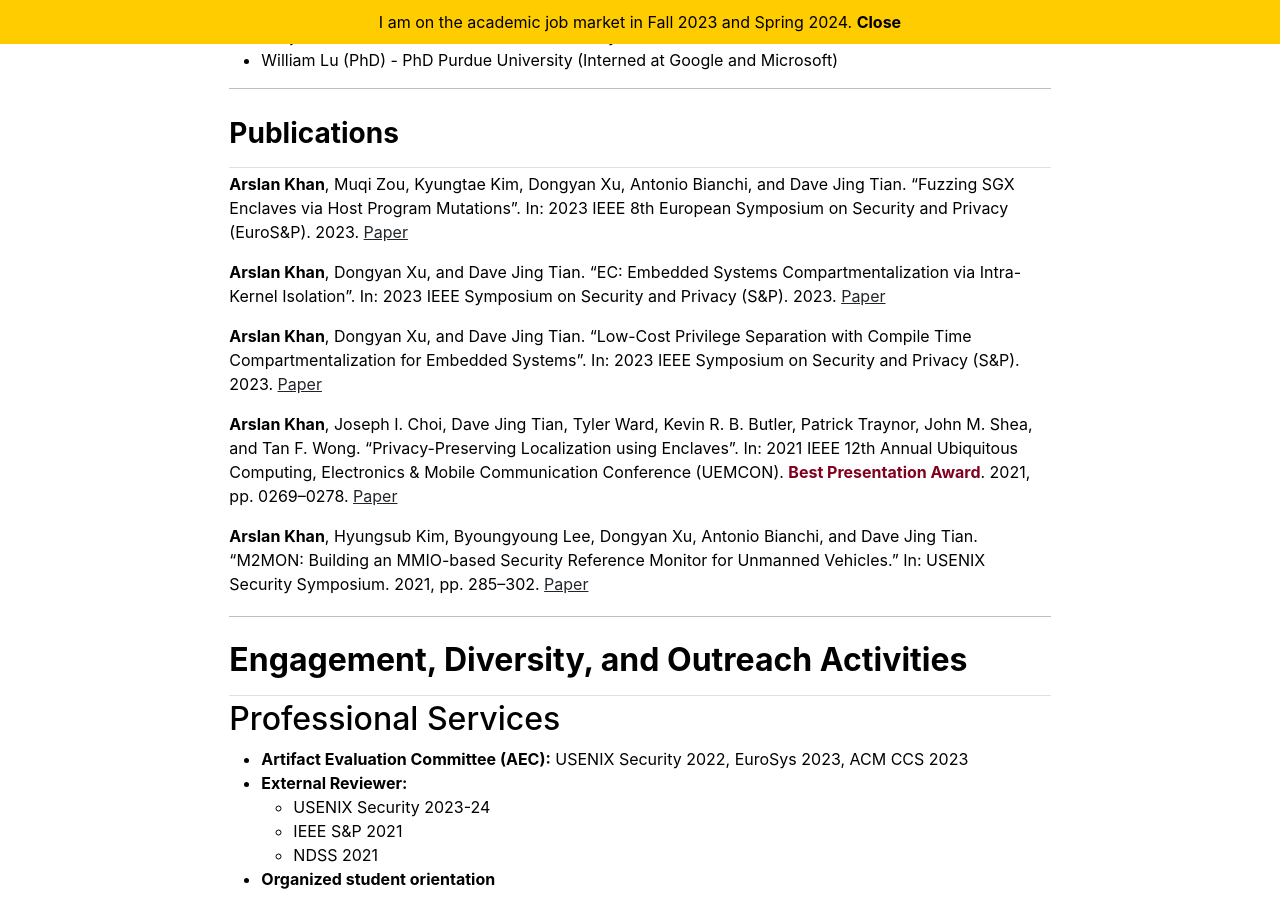
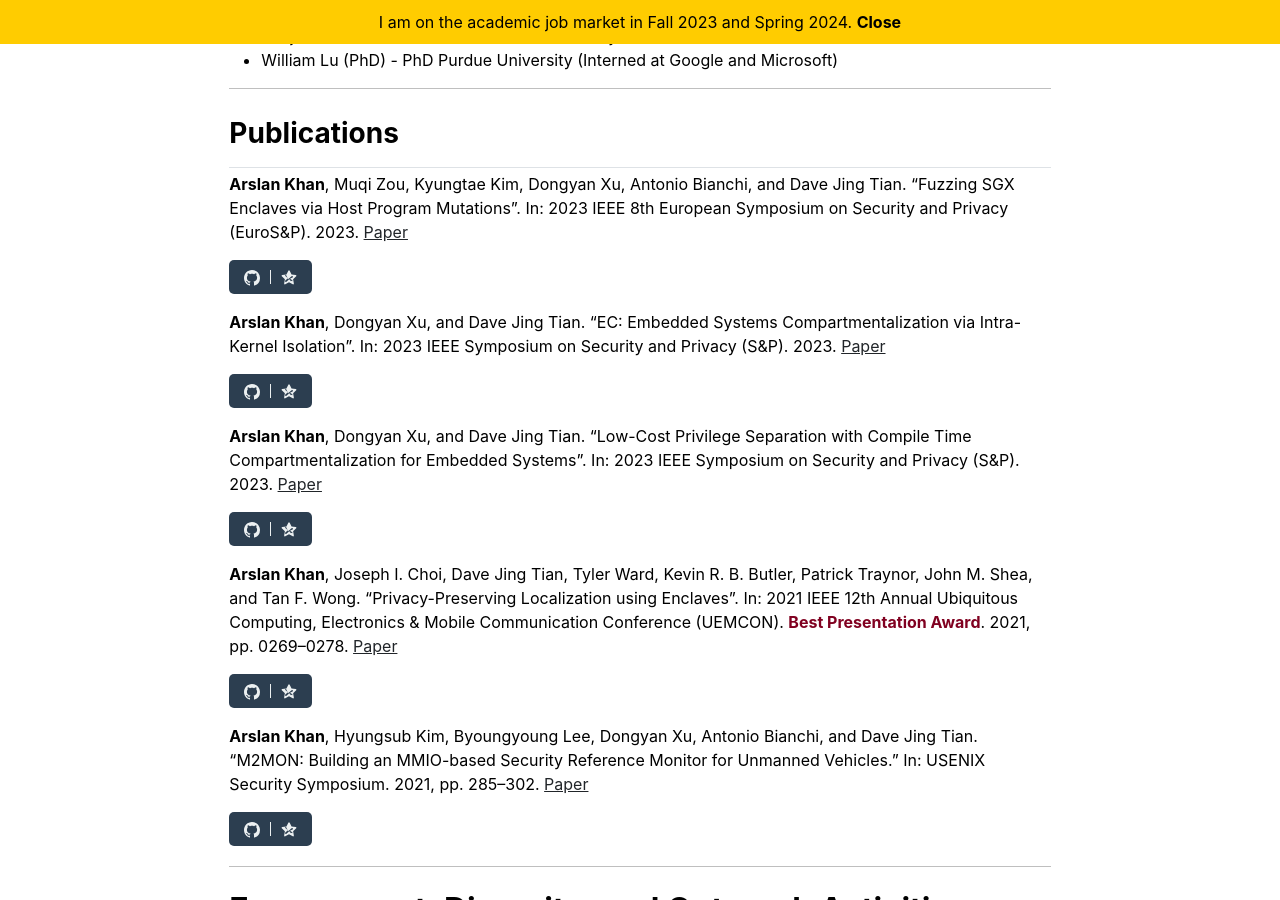
Before and after one commit to Arslan8/arslan8.github.io, a Jekyll site: the page built from index.md, in a window 1280 px wide and 900 px high, scrolled down 2075 px. Built offline with Jekyll 4.4.1, drawn with Linux system fonts in a browser that asks for light colours.

Commit message:
Adding code on first page

```diff
--- a/_includes/publications.html
+++ b/_includes/publications.html
@@ -4,6 +4,11 @@
     {% if page.title == "Home" %}
       {% for item in site.data.publications.featured %}
         <p>{{ item.name }}</p>
+	<a href="{{ item.code }}" id="repoAccessButton" target="_blank">
+    <span class="icon"><svg class="octicon octicon-mark-github" viewBox="0 0 16 16" width="16" height="16" aria-hidden="true" fill="#ecf0f1"><path fill-rule="evenodd" d="M8 0C3.58 0 0 3.58 0 8c0 3.54 2.29 6.53 5.47 7.59.4.07.55-.17.55-.38 0-.19-.01-.82-.01-1.49-2.01.37-2.53-.49-2.69-.94-.09-.23-.48-.94-.82-1.13-.28-.15-.68-.52-.01-.53.63-.01 1.08.58 1.23.82.72 1.21 1.87.87 2.33.66.07-.52.28-.87.51-1.07-1.78-.20-3.64-.89-3.64-3.95 0-.87.31-1.59.82-2.15-.08-.20-.36-1.02.08-2.12 0 0 .67-.21 2.20.82.64-.18 1.32-.27 2-.27.68 0 1.36.09 2 .27 1.53-1.04 2.20-.82 2.20-.82.44 1.10.16 1.92.08 2.12.51.56.82 1.27.82 2.15 0 3.07-1.87 3.75-3.65 3.95.29.25.54.73.54 1.48 0 1.07-.01 1.93-.01 2.20 0 .21.15.46.55.38A8.013 8.013 0 0 0 16 8c0-4.42-3.58-8-8-8z"></path></svg></span>
+    <span class="separator"></span>
+    <span class="icon"><svg class="octicon octicon-star" viewBox="0 0 16 16" width="16" height="16" aria-hidden="true" fill="#ecf0f1"><path fill-rule="evenodd" d="M8 .25a.75.75 0 0 1 .673.418l1.882 3.815 4.21.612a.75.75 0 0 1 .416 1.279l-3.046 2.97.719 4.192a.75.75 0 0 1-1.088.791L8 12.347l-3.766 1.98a.75.75 0 0 1-1.088-.79l.72-4.194L.818 6.374a.75.75 0 0 1 .416-1.28l4.21-.611L7.327.668A.75.75 0 0 1 8 .25zm-.553 9.256a.75.75 0 0 1 .553-.969L8 8.551l2.553-2.315a.75.75 0 0 1 1.104 0 .75.75 0 0 1 0 1.154L9.104 8.551l2.553 2.315a.75.75 0 0 1-1.104 0 .75.75 0 0 1-1.104-1.154L8 9.449l-2.553 2.315a.75.75 0 0 1-1.104-1.154l2.553-2.315-2.553-2.316a.75.75 0 0 1 .551-1.217z"></path></svg></span>
+  </a> </p>
       {% endfor %}
     {% else %}
       {% for item in site.data.publications.index %}
```
